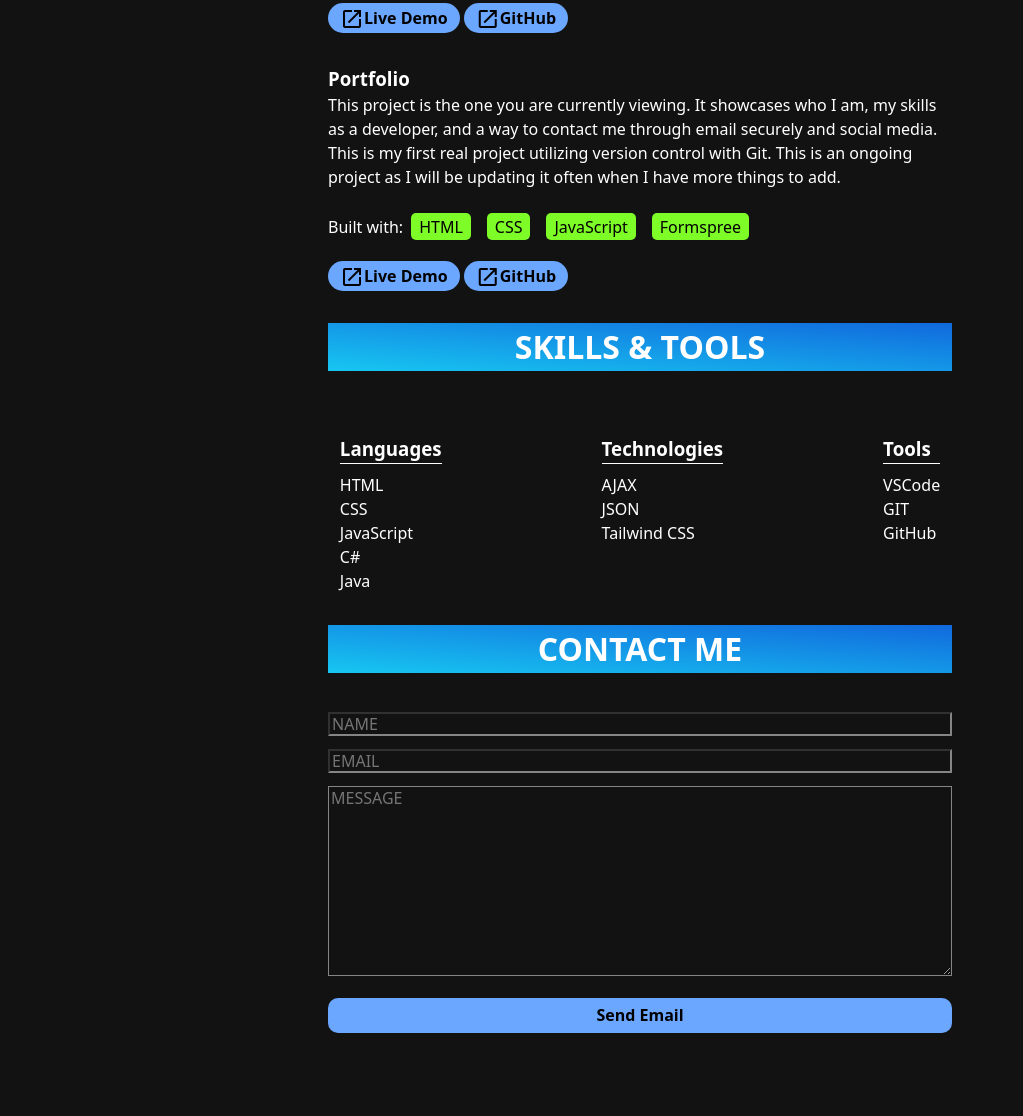
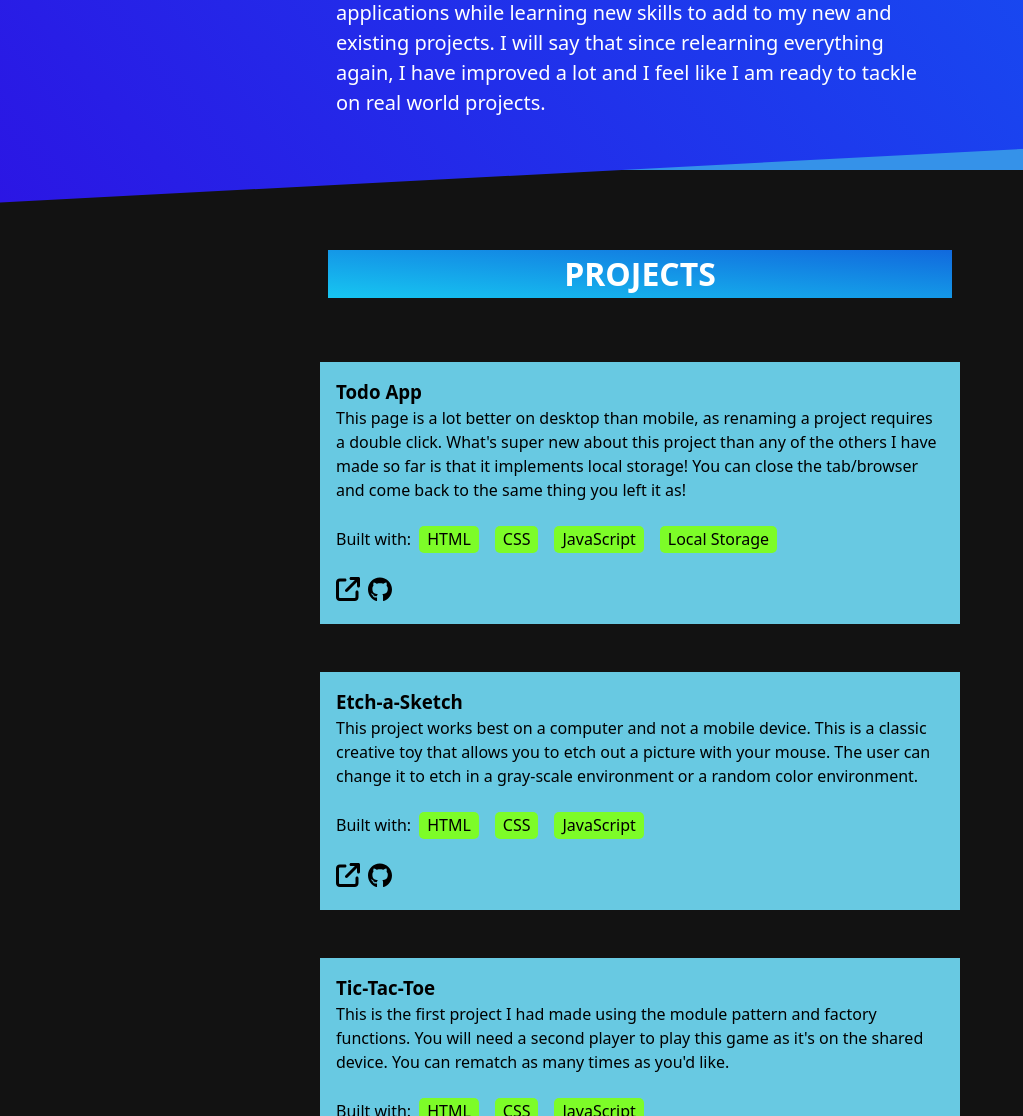
Before and after one commit to BrandynCoverdill/Portfolio, a plain HTML site: page index.html in a window 1280 px wide. Shown: the part 1684-2800 px from the top of the page, without its empty margins (0-1023 px from the left). Before the commit the page ends 2765 px from the top, so only its background shows below. Drawn offline with Linux system fonts and the light colour scheme.

Commit message:
Updated Portfolio

```diff
--- a/css/main.css
+++ b/css/main.css
@@ -19,15 +19,21 @@ html {
 	height: 26px;
 }
 
+.icon {
+	width: 24px;
+	margin-top: 0;
+	margin-inline-end: 0.5em;
+}
+
 .socialMedia {
 	display: flex;
-    margin-block-start: .5em;
-    gap: .5em;
+	margin-block-start: 0.5em;
+	gap: 0.5em;
 }
 
 .button {
 	text-decoration: none;
-    background:hsl(216, 100%, 71%);
+	background: hsl(216, 100%, 71%);
 	padding: 1em;
 	border-radius: 20px;
 	color: black;
@@ -36,6 +42,10 @@ html {
 	user-select: none;
 	outline: none;
 	outline: 2px solid transparent;
+}
+
+.link {
+	color: black;
 }
 
 .button:hover,
@@ -154,6 +164,16 @@ header {
 	text-indent: 1.5em;
 }
 
+.about img {
+	width: 100%;
+	max-width: 30em;
+}
+
+.about .image {
+	display: flex;
+	justify-content: center;
+}
+
 @media screen and (min-width: 850px) {
 	.about p {
 		max-width: 50%;
@@ -165,10 +185,18 @@ header {
 	margin-block-start: 5em;
 }
 
+.links {
+	display: flex;
+	flex-wrap: nowrap;
+}
+
 .project {
 	margin-block-end: 2em;
 	max-width: 50%;
 	margin: 0 auto;
+	padding: 1em;
+	background-color: rgb(104, 201, 226);
+	color: rgb(0, 0, 0);
 }
 
 .project {
@@ -194,17 +222,13 @@ header {
 .tag {
 	background: rgb(125, 252, 40);
 	color: black;
-    padding: .1em .5em;
-    margin: .5em;
+	padding: 0.1em 0.5em;
+	margin: 0.5em;
 	border-radius: 5px;
 }
 
 .project a {
-    padding: .25em .75em;
-}
-
-.project a:nth-of-type(2) {
-    margin-block-end: 2em;
+	color: black;
 }
 
 @media screen and (max-width: 400px) {
@@ -212,15 +236,23 @@ header {
 		display: block;
 		width: fit-content;
 	}
-
-    .project a:nth-of-type(2) {
-        margin-block-start: .5em;
-    }
 }
 
 @media screen and (max-width: 800px) {
 	.project {
-        max-width: none;
+		max-width: fit-content;
+	}
+}
+
+@media screen and (min-width: 800px) {
+	.project-list {
+		display: flex;
+		flex-wrap: wrap;
+		gap: 1em;
+	}
+
+	.project {
+		max-width: 40em;
 	}
 }
 
@@ -228,6 +260,7 @@ header {
 
 .skills {
 	margin-block-end: 2em;
+	text-align: center;
 }
 
 .container {
@@ -238,7 +271,7 @@ header {
 
 .container h3 {
 	border-bottom: 1px solid white;
-    margin-block-end: .5em;
+	margin-block-end: 0.5em;
 }
 
 @media screen and (max-width: 650px) {
@@ -273,11 +306,11 @@ header {
 
 .contact-form input,
 .contact-form textarea {
-    margin-block: .4em;
+	margin-block: 0.4em;
 }
 
-button[type=submit] {
-    padding: .5em 1em;
+button[type='submit'] {
+	padding: 0.5em 1em;
 	white-space: nowrap;
 	width: 100%;
 	max-width: 40em;
@@ -292,8 +325,8 @@ button[type=submit] {
 	overflow: hidden;
 }
 
-button[type=submit]:hover,
-button[type=submit]:focus {
+button[type='submit']:hover,
+button[type='submit']:focus {
 	color: hsl(216, 100%, 71%);
 	background: white;
 	outline: 2px solid black;
--- a/index.html
+++ b/index.html
@@ -42,13 +42,19 @@
 			</div>
 			<div class="header-resume">
 				<a href="assets/pdfs/Resume.pdf" class="button"
-					><i class="material-icons">download</i>Download Resume</a
+					>Resume<i class="material-icons">download</i></a
 				>
 			</div>
 		</header>
 		<body>
 			<div class="about">
 				<section>
+					<div class="image">
+						<img
+							src="./assets/images/Portrait-cropped.jpg"
+							alt="Portrait of Brandyn Coverdill"
+						/>
+					</div>
 					<h2>ABOUT MYSELF</h2>
 					<p>
 						After graduating high school in 2017, I believed that life would
@@ -92,6 +98,124 @@
 					<h2 class="heading-section">PROJECTS</h2>
 					<div class="project-list">
 						<div class="project">
+							<h3>Todo App</h3>
+							<p>
+								This page is a lot better on desktop than mobile, as renaming a
+								project requires a double click. What's super new about this
+								project than any of the others I have made so far is that it
+								implements local storage! You can close the tab/browser and come
+								back to the same thing you left it as!
+							</p>
+							<div class="tags">
+								<p>Built with:</p>
+								<span class="tag">HTML</span>
+								<span class="tag">CSS</span>
+								<span class="tag">JavaScript</span>
+								<span class="tag">Local Storage</span>
+							</div>
+							<div class="links">
+								<a
+									href="https://brandyncoverdill.github.io/Todos/"
+									class="link"
+									target="_blank"
+									><img src="./assets/images/external.svg" class="icon"
+								/></a>
+								<a
+									href="https://github.com/BrandynCoverdill/Todos"
+									class="link"
+									target="_blank"
+									><img src="./assets/images/github.svg" class="icon"
+								/></a>
+							</div>
+						</div>
+						<div class="project">
+							<h3>Etch-a-Sketch</h3>
+							<p>
+								This project works best on a computer and not a mobile device.
+								This is a classic creative toy that allows you to etch out a
+								picture with your mouse. The user can change it to etch in a
+								gray-scale environment or a random color environment.
+							</p>
+							<div class="tags">
+								<p>Built with:</p>
+								<span class="tag">HTML</span>
+								<span class="tag">CSS</span>
+								<span class="tag">JavaScript</span>
+							</div>
+							<div class="links">
+								<a
+									href="https://brandyncoverdill.github.io/Etch-a-Sketch/"
+									class="link"
+									target="_blank"
+									><img src="./assets/images/external.svg" class="icon"
+								/></a>
+								<a
+									href="https://github.com/BrandynCoverdill/Etch-a-Sketch"
+									class="link"
+									target="_blank"
+									><img src="./assets/images/github.svg" class="icon"
+								/></a>
+							</div>
+						</div>
+						<div class="project">
+							<h3>Tic-Tac-Toe</h3>
+							<p>
+								This is the first project I had made using the module pattern
+								and factory functions. You will need a second player to play
+								this game as it's on the shared device. You can rematch as many
+								times as you'd like.
+							</p>
+							<div class="tags">
+								<p>Built with:</p>
+								<span class="tag">HTML</span>
+								<span class="tag">CSS</span>
+								<span class="tag">JavaScript</span>
+							</div>
+							<div class="links">
+								<a
+									href="https://brandyncoverdill.github.io/Tic-Tac-Toe/"
+									class="link"
+									target="_blank"
+									><img src="./assets/images/external.svg" class="icon"
+								/></a>
+								<a
+									href="https://github.com/BrandynCoverdill/Tic-Tac-Toe"
+									class="link"
+									target="_blank"
+									><img src="./assets/images/github.svg" class="icon"
+								/></a>
+							</div>
+						</div>
+						<div class="project">
+							<h3>Weather App</h3>
+							<p>
+								This app takes advantage of the
+								<a href="https://www.weatherapi.com ">Weather APIs</a>. You can
+								search for weather in cities by it's city name or zipcode.
+							</p>
+							<div class="tags">
+								<p>Built with:</p>
+								<span class="tag">HTML</span>
+								<span class="tag">CSS</span>
+								<span class="tag">JavaScript</span>
+								<span class="tag">Weather API</span>
+							</div>
+							<div class="links">
+								<a
+									href="https://brandyncoverdill.github.io/Weather-App/"
+									class="link"
+									target="_blank"
+									><img src="./assets/images/external.svg" class="icon"
+								/></a>
+								<a
+									href="https://github.com/BrandynCoverdill/Weather-App"
+									class="link"
+									target="_blank"
+									><img src="./assets/images/github.svg" class="icon"
+								/></a>
+							</div>
+						</div>
+						<div class="project">
 							<h3>Feedback App</h3>
 							<p>
 								This is my first project that is created with the React
@@ -108,18 +232,20 @@
 								<span class="tag">CSS</span>
 								<span class="tag">Framer Motion</span>
 							</div>
+							<div class="links">
 								<a
 									href="https://brandyncoverdill.github.io/Feedback-app/"
-								class="button"
+									class="link"
 									target="_blank"
-								><i class="material-icons">open_in_new</i>Live Demo</a
-							>
+									><img src="./assets/images/external.svg" class="icon"
+								/></a>
 								<a
 									href="https://github.com/BrandynCoverdill/Feedback-app"
-								class="button"
+									class="link"
 									target="_blank"
-								><i class="material-icons">open_in_new</i>GitHub</a
-							>
+									><img src="./assets/images/github.svg" class="icon"
+								/></a>
+							</div>
 						</div>
 						<div class="project">
 							<h3>Portfolio</h3>
@@ -138,18 +264,20 @@
 								<span class="tag">JavaScript</span>
 								<span class="tag">Formspree</span>
 							</div>
+							<div class="links">
 								<a
 									href="https://brandyncoverdill.github.io/Portfolio/"
-								class="button"
+									class="link"
 									target="_blank"
-								><i class="material-icons">open_in_new</i>Live Demo</a
-							>
+									><img src="./assets/images/external.svg" class="icon"
+								/></a>
 								<a
 									href="https://github.com/BrandynCoverdill/Portfolio"
-								class="button"
+									class="link"
 									target="_blank"
-								><i class="material-icons">open_in_new</i>GitHub</a
-							>
+									><img src="./assets/images/github.svg" class="icon"
+								/></a>
+							</div>
 						</div>
 					</div>
 				</section>
@@ -171,12 +299,15 @@
 							<p>AJAX</p>
 							<p>JSON</p>
 							<p>Tailwind CSS</p>
+							<p>Jest</p>
 						</div>
 						<div class="tools">
 							<h3>Tools</h3>
 							<p>VSCode</p>
-							<p>GIT</p>
+							<p>Git</p>
 							<p>GitHub</p>
+							<p>npm</p>
+							<p>Webpack</p>
 						</div>
 					</div>
 				</section>
```
Also changed, not shown: assets/images/Portrait-cropped.jpg (added), assets/images/external.svg (added), assets/images/github.svg (added). Lines whose indentation alone changed are shown as unchanged.
